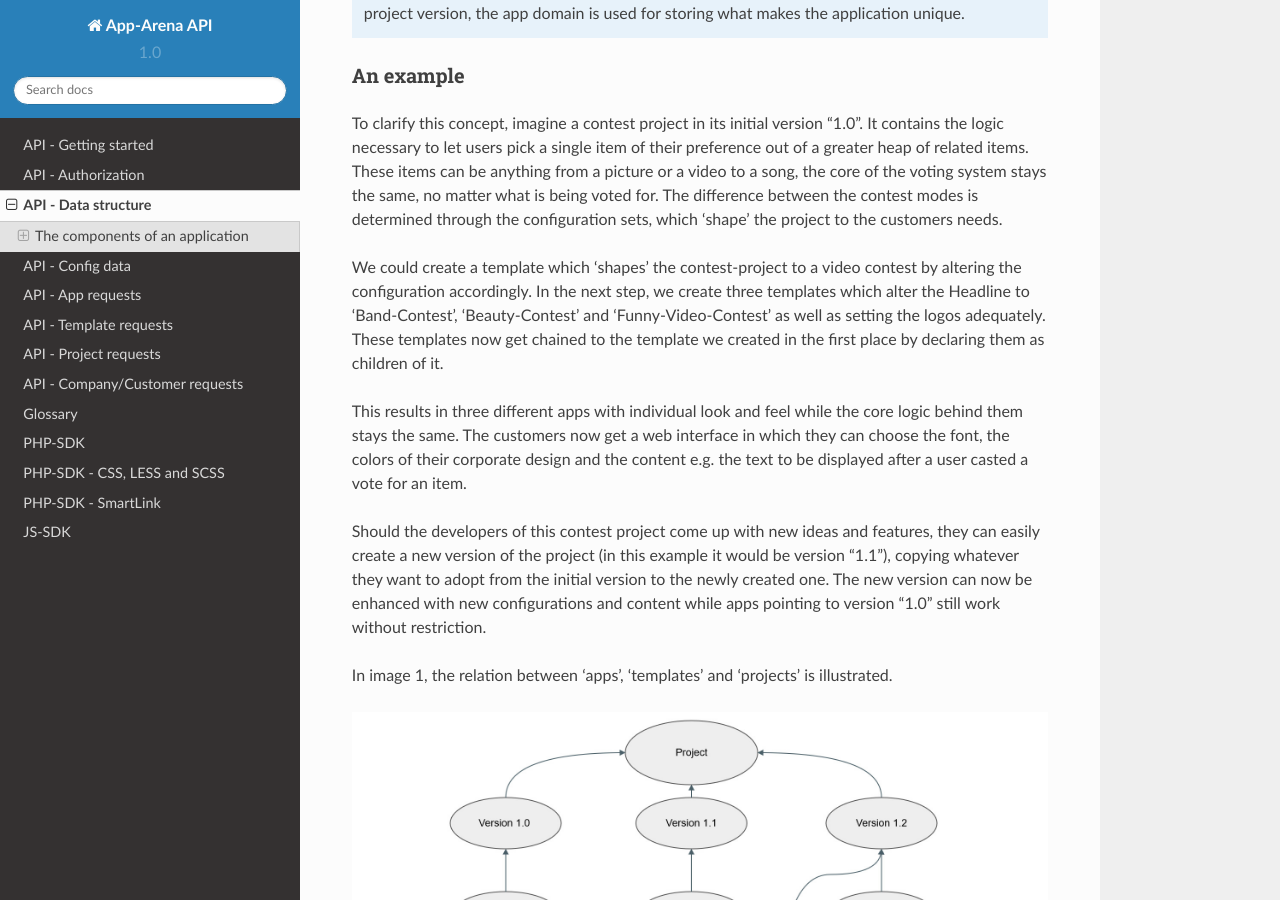
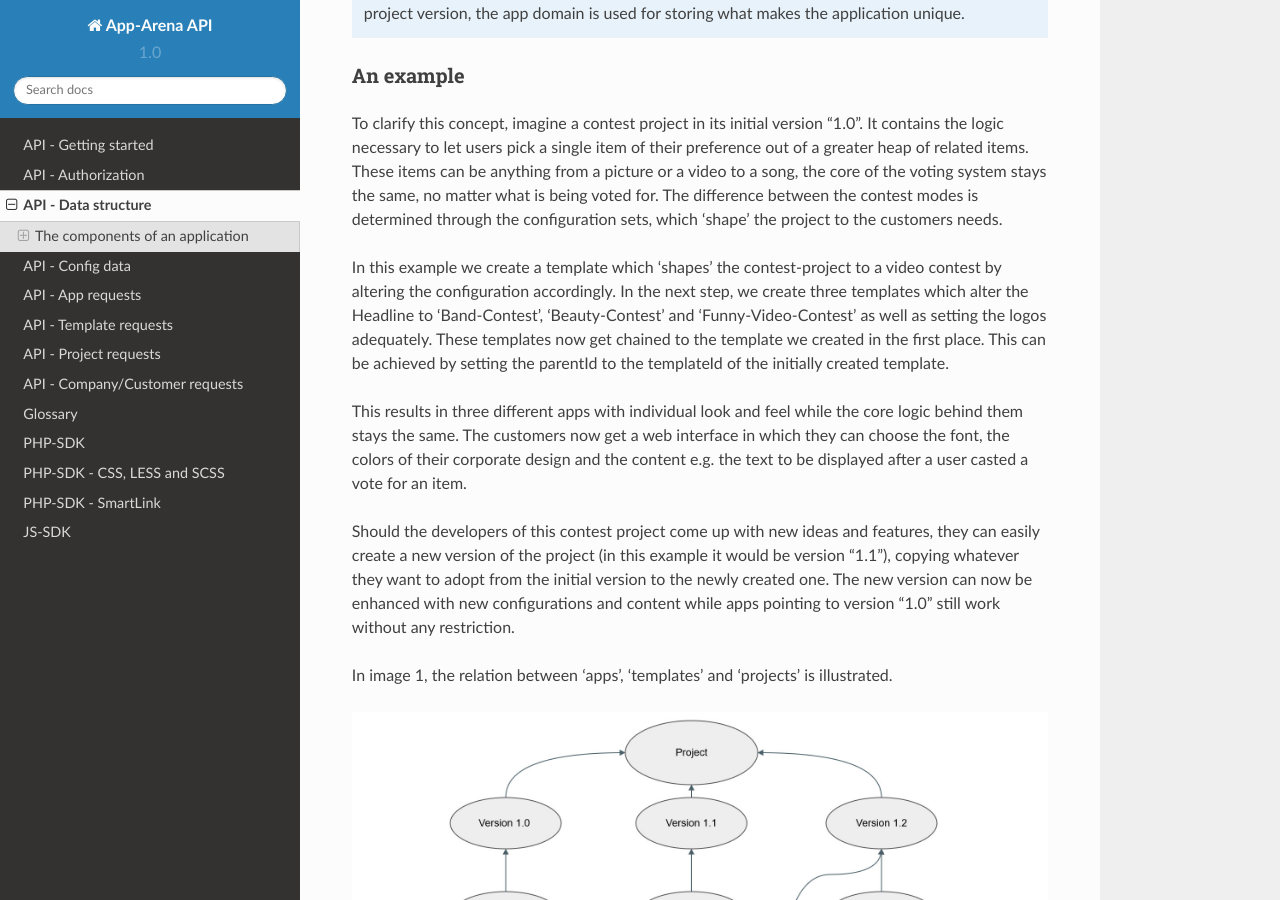
Before and after one commit to apparena/docs, a Sphinx documentation site: the page built from docs/api/040-structure.rst, in a window 1280 px wide and 900 px high, scrolled down 1875 px. Built offline with Sphinx 7.4.7 and the Read the Docs theme 2.0.0, drawn with Linux system fonts in a browser that asks for light colours; some of the changed text lies outside the part shown.

```diff
--- a/docs/api/040-structure.rst
+++ b/docs/api/040-structure.rst
@@ -72,16 +72,16 @@ To clarify this concept, imagine a contest project in its initial version "1.0".
 These items can be anything from a picture or a video to a song, the core of the voting system stays the same, no matter what is being voted for. The difference between
 the contest modes is determined through the configuration sets, which 'shape' the project to the customers needs.
 
-We could create a template which 'shapes' the contest-project to a video contest by altering the configuration accordingly. In the next step, we create three templates
+In this example we create a template which 'shapes' the contest-project to a video contest by altering the configuration accordingly. In the next step, we create three templates
 which alter the Headline to 'Band-Contest', 'Beauty-Contest' and 'Funny-Video-Contest' as well as setting the logos adequately. These templates now get chained to the template we
-created in the first place by declaring them as children of it.
+created in the first place. This can be achieved by setting the parentId to the templateId of the initially created template.
 
 This results in three different apps with individual look and feel while the core logic behind them stays the same. The customers now get a web interface in which they can choose the font, the
 colors of their corporate design and the content e.g. the text to be displayed after a user casted a vote for an item.
 
 Should the developers of this contest project come up with new ideas and features, they can easily create a new version of the project (in this example it would be version "1.1"), copying
 whatever they want to adopt from the initial version to the newly created one. The new version can now be enhanced with new configurations and content while apps pointing to version "1.0"
-still work without restriction.
+still work without any restriction.
 
 In image 1, the relation between 'apps', 'templates' and 'projects' is illustrated.
 
```
Also changed, not shown: other parts of docs/api/040-structure.rst (+3 -3 lines).
